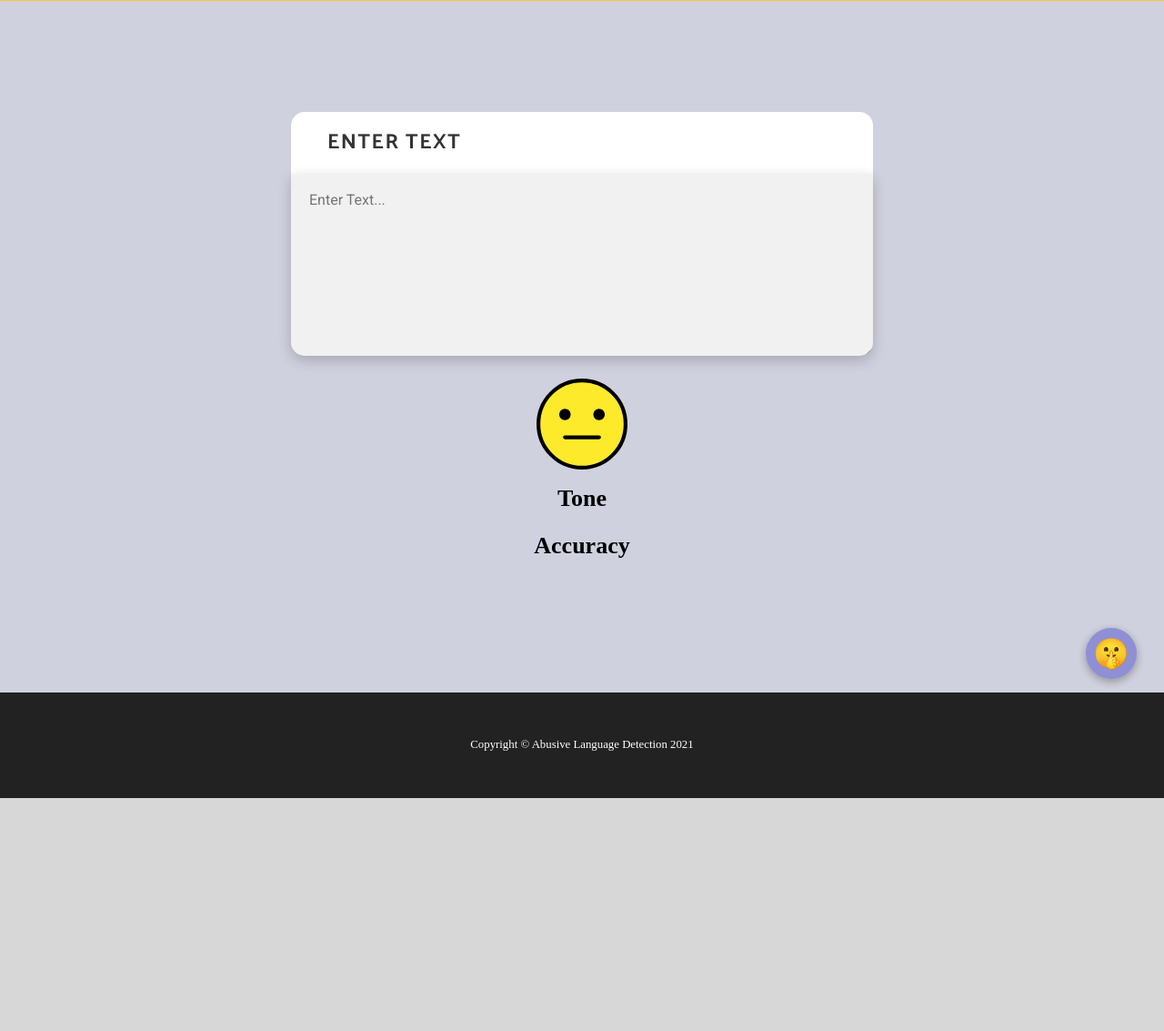
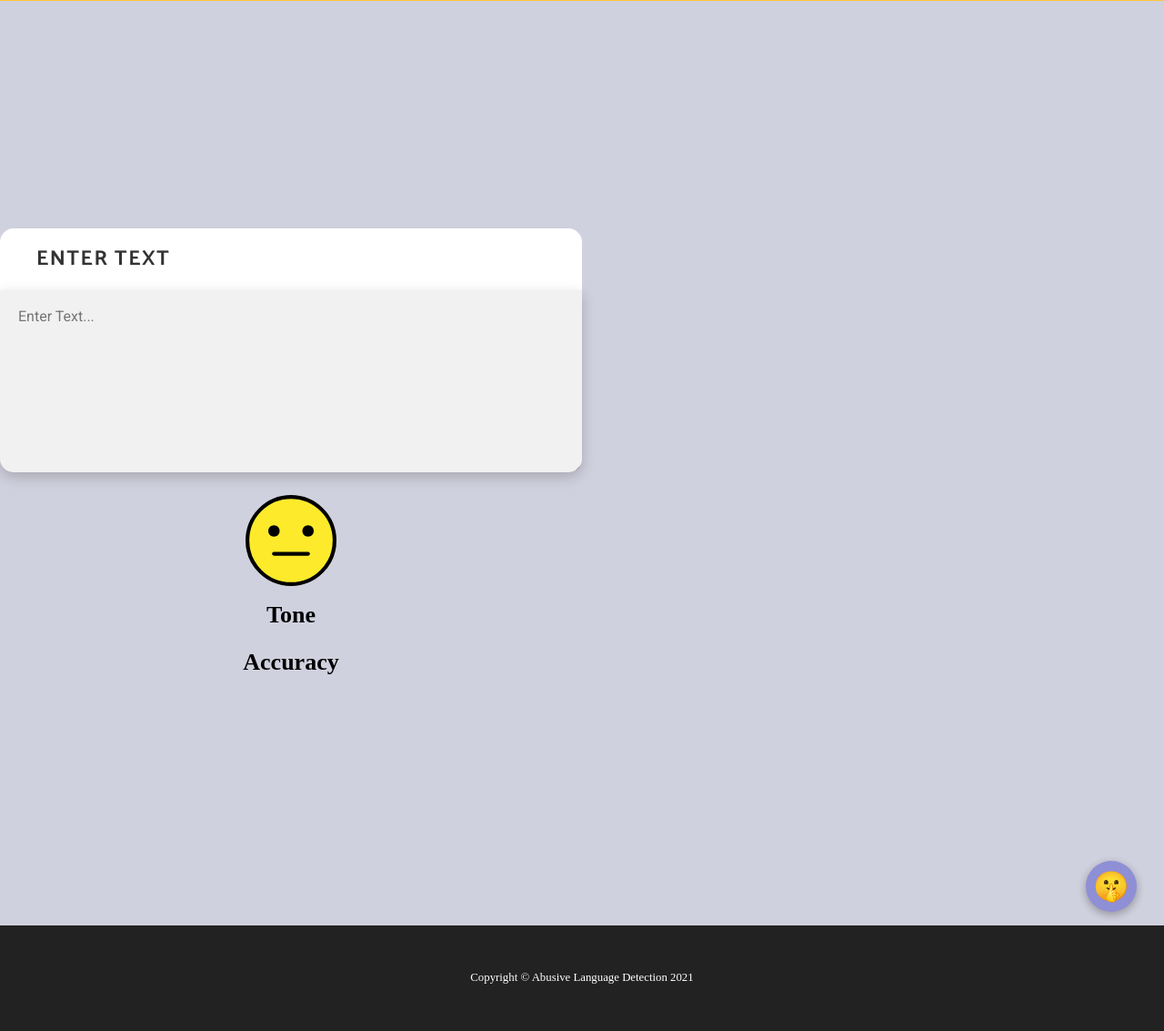
Before and after one commit to Sumit189/Abusive-Language-Detection, a Flask app: page / in a window 1280 px wide. Shown: the part 1427-2560 px from the top of the page at 91% size. Before the commit the page ends 2304 px from the top, so only its background shows below. Run offline with Flask 2, Linux system fonts and the light colour scheme; parts of the project's set-up code (start-up, migrations or seed data) failed here and were passed over; some libraries are stand-ins or nearby versions.

Commit message:
Update style.css

```diff
--- a/static/style.css
+++ b/static/style.css
@@ -1,7 +1,6 @@
 body::-webkit-scrollbar {
   display: none;
 }
-
 
 
 .cta{
@@ -11,7 +10,6 @@ body::-webkit-scrollbar {
 .form {
   font-family: "Roboto";
   width: 50vw;
-  margin: -10% auto;
   background: transparent;
 }
 
```
